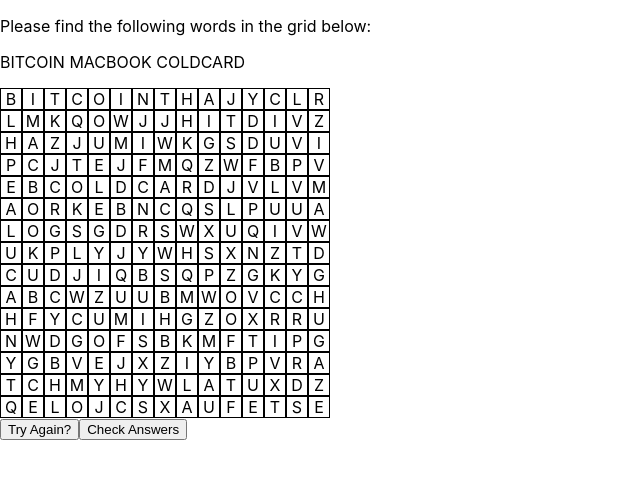
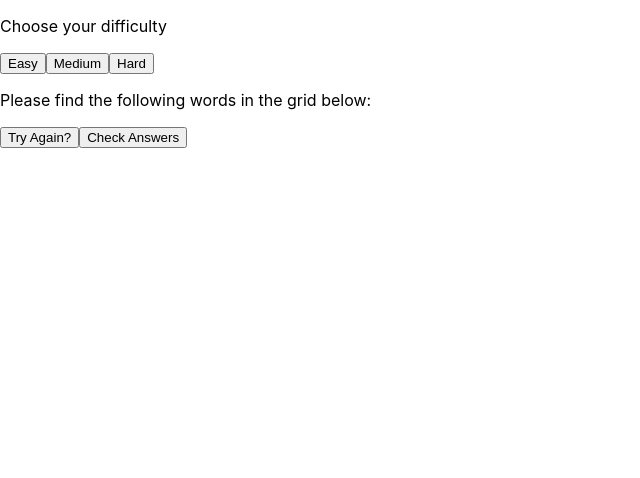
Before and after one commit to coxn1446/wordsearch, a React app: page / in a window 1280 px wide. Shown: the whole page, without its empty margins (0-640 px from the left). Built offline with nearby package versions, Linux system fonts and the light colour scheme.

Commit message:
redux store set up, lots of functionality added

```diff
--- a/src/Components/App/App.js
+++ b/src/Components/App/App.js
@@ -4,24 +4,12 @@
 import Controls from "./Controls/Controls"
 
 function App() {
-  let words = ["BITCOIN","MACBOOK","COLDCARD"];
-  let wordKeys =
-  [
-    [0,1,2,3,4,5,6],
-    [16,31,46,61,76,91,106],
-    [62,63,64,65,66,67,68,69]
-  ]
 
   return (
     <div>
-      <Instructions
-        words={words}
-      ></Instructions>
-      <Board
-        words={words}
-        wordKeys={wordKeys}
-      ></Board>
-      <Controls></Controls>
+      <Instructions key={2345}></Instructions>
+      <Board key={3456}></Board>
+      <Controls key={4567}></Controls>
     </div>
   );
 }
--- a/src/Components/App/Board/Board.js
+++ b/src/Components/App/Board/Board.js
@@ -1,20 +1,24 @@
 import React from 'react';
 import SquareRow from './SquareRow/SquareRow';
+import {useSelector} from "react-redux"
+import {selectSquares} from "../../../Features/boardSlice"
 
-function Board(props){
-    const rows = 15;
-    const squareRows = []
+function Board(){
+    const squares = useSelector(selectSquares);
+
+    const rows = Math.sqrt(squares.length);
+    const squareRows = [];
     for (let row = 0; row < rows; row++) {
         squareRows.push(
         <SquareRow
             key={(row*1000+1000).toString()}
             squareRowsKey={row}
-            words={props.words}
-            wordKeys={props.wordKeys}
         ></SquareRow>,<br></br>)
     }
     return (
-    squareRows
+        <div key={5678}>
+            {squareRows}
+        </div>
     )
   };
 
--- a/src/Components/App/Board/SquareRow/Square/Square.css
+++ b/src/Components/App/Board/SquareRow/Square/Square.css
@@ -11,6 +11,6 @@
     width: 20px;
     height: 20px;
     border: 1px solid black;
-    background-color: yellowgreen;
+    background-color: rosybrown;
     text-align: center;
 }
--- a/src/Components/App/Board/SquareRow/Square/Square.js
+++ b/src/Components/App/Board/SquareRow/Square/Square.js
@@ -1,57 +1,53 @@
-import React, {useState} from 'react';
+import React from 'react';
 import './Square.css';
+import { useSelector, useDispatch } from 'react-redux';
+import { selectMousePressed, selectSquares} from "../../../../../Features/boardSlice"
 
 function Square(props){
-  const alphabet = "ABCDEFGHIJKLMNOPQRSTUVWXYZ"
-  let letter = alphabet.charAt([Math.floor(Math.random() * alphabet.length)])
+  const dispatch = useDispatch();
 
-  let wordKeys = props.wordKeys
-  let words = props.words;
+  const squares = useSelector(selectSquares);
+  let squareClassName = "squareUnselected";
+  if (squares[props.squareKey].isSelected){
+    squareClassName = "squareSelected"
+  }
 
-  wordKeys.forEach((wordKeyArray, index) => {
-    wordKeyArray.forEach((wordKey, index1) => {
-      if (wordKey=== props.squareKey) {
-        letter = words[index].charAt(index1)
-      }
-    })
-  })
-
-  let [squareClassName, setSquareClassName] = useState("squareUnselected");
-  let [mouseIsPressed, setMouseIsPressed] = useState(false)
+  const mousePress = useSelector(selectMousePressed);
+  function handleMouseOver(e){
+    e.preventDefault();
+    if (mousePress) {
+      dispatch({
+        type: 'board/mouseOver',
+        id: props.squareKey
+      })
+    }
+  }
 
   function handleMouseDown(e){
-    e.preventDefault();
-    setMouseIsPressed(true)
-    setSquareClassName("squareSelected");
-
-  }
-  function handleMouseUp(e){
-    e.preventDefault();
-    setMouseIsPressed(false)
-
-  }
-  function handleMouseOver(e){
-    e.preventDefault();
-      setSquareClassName("squareSelected");
-      console.log(`the class is ${squareClassName}`);
+      e.preventDefault();
+      dispatch({
+        type: 'board/mouseDown',
+        id: props.squareKey
+      })
   }
 
-  function handleMouseOut(e){
-    e.preventDefault();
-      setSquareClassName("squareUnselected");
-      console.log(`the class is ${squareClassName}`);
+  function handleMouseUp(e){
+      e.preventDefault();
+      dispatch(
+          { type: 'board/mouseUp' }
+      )
   }
 
   return (
     <div
       className={squareClassName}
       id={props.squareKey}
+      key={props.squareKey}
+      onMouseOver={handleMouseOver}
       onMouseDown={handleMouseDown}
       onMouseUp={handleMouseUp}
-      onMouseOver={handleMouseOver}
-      onMouseOut={handleMouseOut}
     >
-      {letter}
+      {props.letter}
     </div>
   );
 }
--- a/src/Components/App/Board/SquareRow/SquareRow.js
+++ b/src/Components/App/Board/SquareRow/SquareRow.js
@@ -1,44 +1,23 @@
-import React, {useState} from 'react';
+import React from 'react';
 import Square from "./Square/Square"
+import {useSelector} from "react-redux"
+import {selectSquares} from "../../../../Features/boardSlice"
 
 function SquareRow(props){
-    const columns = 15;
+    const squares = useSelector(selectSquares);
+    const columns = Math.sqrt(squares.length);
     const squareColumns = []
 
-/*    let mouseIsPressed = false;
-    let [squareClassName, setSquareClassName] = useState("squareUnselected")
-
-    function handleMouseDown(e){
-      e.preventDefault();
-      mouseIsPressed = true;
-
-    }
-    function handleMouseUp(e){
-      e.preventDefault();
-      mouseIsPressed = false;
-
-    }
-    function handleMouseEnter(e){
-      e.preventDefault();
-      if (mouseIsPressed) {
-        setSquareClassName("squareSelected");
-        console.log(`the class is ${squareClassName}`);
-      }
-    }
-
-    */
-
-    for (let column = 0; column < columns; column++) {
+for (let column = 0; column < columns; column++) {
         squareColumns.push(
             <Square
-                key={(column+(props.squareRowsKey*columns)).toString()}
-                squareKey={column+(props.squareRowsKey*columns)}
-                words={props.words}
-                wordKeys={props.wordKeys}
+                key={squares[(column+(props.squareRowsKey*columns))].key}
+                squareKey={squares[column+(props.squareRowsKey*columns)].key}
+                letter={squares[column+(props.squareRowsKey*columns)].letter}
             ></Square>
         )
     }
-   return (squareColumns)
+  return (squareColumns)
 };
 
 export default SquareRow;
--- a/src/Components/App/Controls/Controls.js
+++ b/src/Components/App/Controls/Controls.js
@@ -1,9 +1,18 @@
 import React from 'react';
+import {useDispatch} from "react-redux"
 
-function Controls(props){
+function Controls(){
+    const dispatch = useDispatch();
+    function handleClickTryAgain(e){
+        e.preventDefault();
+        dispatch({
+          type: 'board/resetBoard',
+        })
+      }
+
     return (
         <div>
-            <button>Try Again?</button>
+            <button onClick={handleClickTryAgain}>Try Again?</button>
             <button>Check Answers</button>
         </div>
     )
--- a/src/Components/App/Instructions/Instructions.js
+++ b/src/Components/App/Instructions/Instructions.js
@@ -1,12 +1,82 @@
 import React from 'react';
+import {useDispatch, useSelector} from "react-redux"
+import {selectSquares} from "../../../Features/boardSlice"
 
 
 function Instructions(props){
+  const dispatch = useDispatch();
+  const squares = useSelector(selectSquares);
+
+  function handleClickEasy(e){
+    e.preventDefault();
+    if(squares.length === 0){
+      dispatch(
+        {
+          type: 'board/newBoard',
+          rows: 5,
+          columns: 5
+        }
+      )
+      dispatch(
+        {
+          type: "board/difficulty",
+          difficulty: "easy"
+        }
+      )
+    }
+  }
+
+  function handleClickMedium(e){
+    e.preventDefault();
+    if(squares.length ===0){
+      dispatch(
+        {
+          type: 'board/newBoard',
+          rows: 15,
+          columns: 15
+        }
+      )
+      dispatch(
+        {
+          type: "board/difficulty",
+          difficulty: "medium"
+        }
+      )
+    }
+}
+
+  function handleClickHard(e){
+    e.preventDefault();
+    if(squares.length === 0){
+      dispatch(
+        {
+          type: 'board/newBoard',
+          rows: 25,
+          columns: 25
+        }
+      )
+      dispatch(
+        {
+          type: "board/difficulty",
+          difficulty: "hard"
+        }
+      )
+    }
+  }
 
   return(
     <div>
-    <p>Please find the following words in the grid below:</p>
-    <p>{props.words[0]} {props.words[1]} {props.words[2]}</p>
+      <p>Choose your difficulty</p>
+      <button
+        onClick={handleClickEasy}
+      >Easy</button>
+      <button
+        onClick={handleClickMedium}
+      >Medium</button>
+      <button
+        onClick={handleClickHard}
+      >Hard</button>
+      <p>Please find the following words in the grid below:</p>
     </div>
   )
 
--- /dev/null
+++ b/src/Features/boardSlice.js
@@ -0,0 +1,76 @@
+import {createSlice} from "@reduxjs/toolkit"
+
+const boardSlice = createSlice({
+    name: "board",
+    initialState: {
+        squares: [],
+        mousePressed: false,
+        easyWords: ["CRANE","FUCK"],
+        easyWordKeys:
+            [
+                [0,1,2,3,4],
+                [6,7,8,9]
+            ],
+        difficulty: "",
+        selectedLetterKeys: []
+    },
+    reducers: {
+        newBoard: (state, action) => {
+            const rows = action.rows;
+            const columns = action.columns;
+            const numOfSquares = rows * columns;
+            const alphabet = "ABCDEFGHIJKLMNOPQRSTUVWXYZ"
+            for (let square = 0; square < numOfSquares; square++) {
+                state.squares.push({
+                    key: square,
+                    letter: alphabet.charAt([Math.floor(Math.random() * alphabet.length)]),
+                    isSelected: false
+                })
+            }
+            state.easyWordKeys.forEach((easyWordKeyArray, index) => {
+                easyWordKeyArray.forEach((wordKey, index1) => {
+                    state.squares[wordKey].letter = state.easyWords[index].charAt(index1)
+                })
+              })
+        },
+        mouseDown: (state, action) => {
+            state.mousePressed = true
+            if (state.squares[action.id].isSelected) {
+                state.squares[action.id].isSelected = false
+                state.selectedLetterKeys = state.selectedLetterKeys.filter((element) => element !== state.squares[action.id].key)
+            } else {
+                state.squares[action.id].isSelected = true
+                state.selectedLetterKeys.push(state.squares[action.id].key)
+            }
+        },
+        mouseUp: (state) => {
+            state.mousePressed = false
+        },
+        mouseOver: (state, action) => {
+            if (state.squares[action.id].isSelected) {
+                state.squares[action.id].isSelected = false
+                state.selectedLetterKeys = state.selectedLetterKeys.filter((element) => element !== state.squares[action.id].key)
+            } else {
+                state.squares[action.id].isSelected = true
+                state.selectedLetterKeys.push(state.squares[action.id].key)
+            }
+
+        },
+        difficulty: (state, action) => {
+            state.difficulty = action.difficulty
+        },
+        resetBoard: (state) => {
+            state.squares = [];
+            state.difficulty = "";
+            state.selectedLetterKeys = [];
+        },
+    }
+})
+
+export const selectSquares = state => state.board.squares;
+export const selectMousePressed = state => state.board.mousePressed;
+export const selectEasyWords = state => state.board.easyWords;
+export const selectEasyWordKeys = state => state.board.easyWordKeys;
+export const selectDifficulty = state => state.board.difficulty;
+export const boardReducer = boardSlice.reducer;
+export const { newBoard } = boardSlice.actions;
--- a/src/index.js
+++ b/src/index.js
@@ -4,15 +4,19 @@
 import App from '../src/Components/App/App';
 import reportWebVitals from './reportWebVitals';
 import {Provider} from "react-redux";
-import {configureStore} from "@reduxjs/toolkit"
+import {configureStore} from "@reduxjs/toolkit";
+import { boardReducer } from './Features/boardSlice';
 
-/*const store = configureStore({
+const store = configureStore({
   reducer: {
+    board: boardReducer
   }
-});*/
+});
 
 ReactDOM.render(
-    <App />,
+  <Provider store={store}>
+    <App key={1234} />
+  </Provider>,
   document.getElementById('root')
 );
 
```
Also changed, not shown: package.json (+3 -4 lines), src/Components/App/Board/boardSlice.js (deleted), 1 other file.
